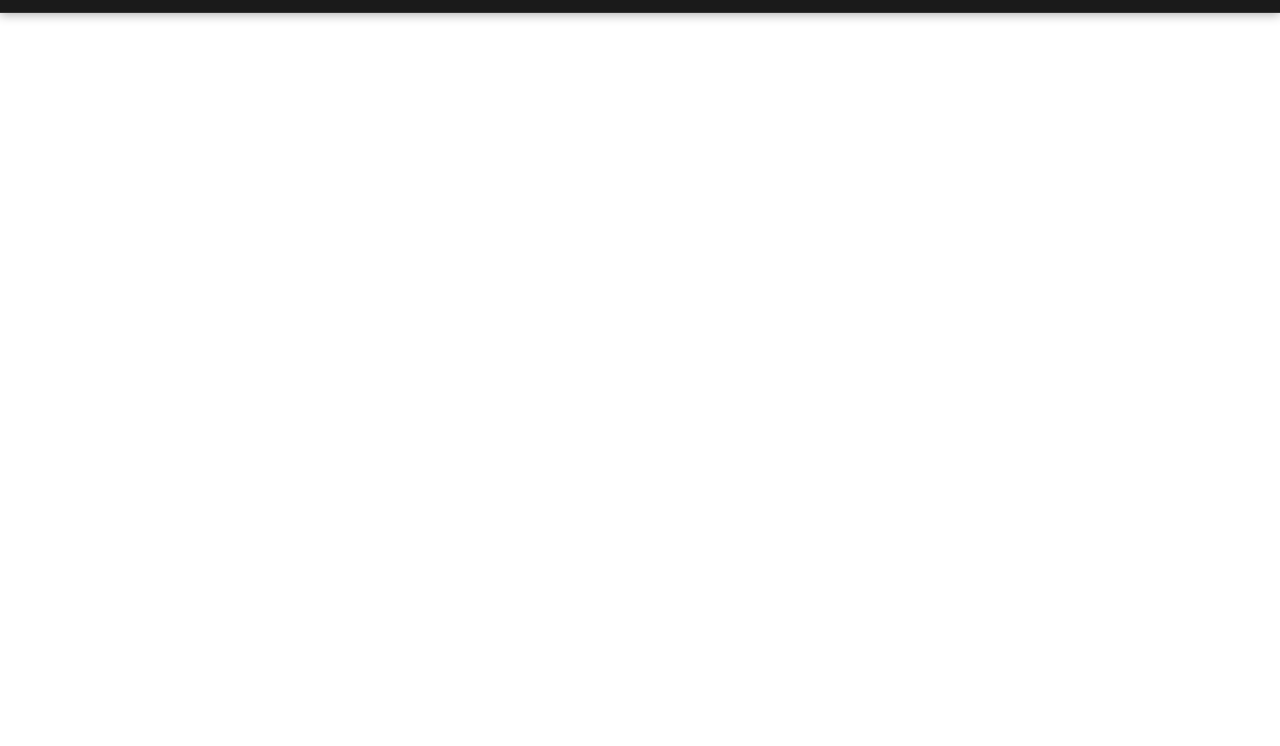
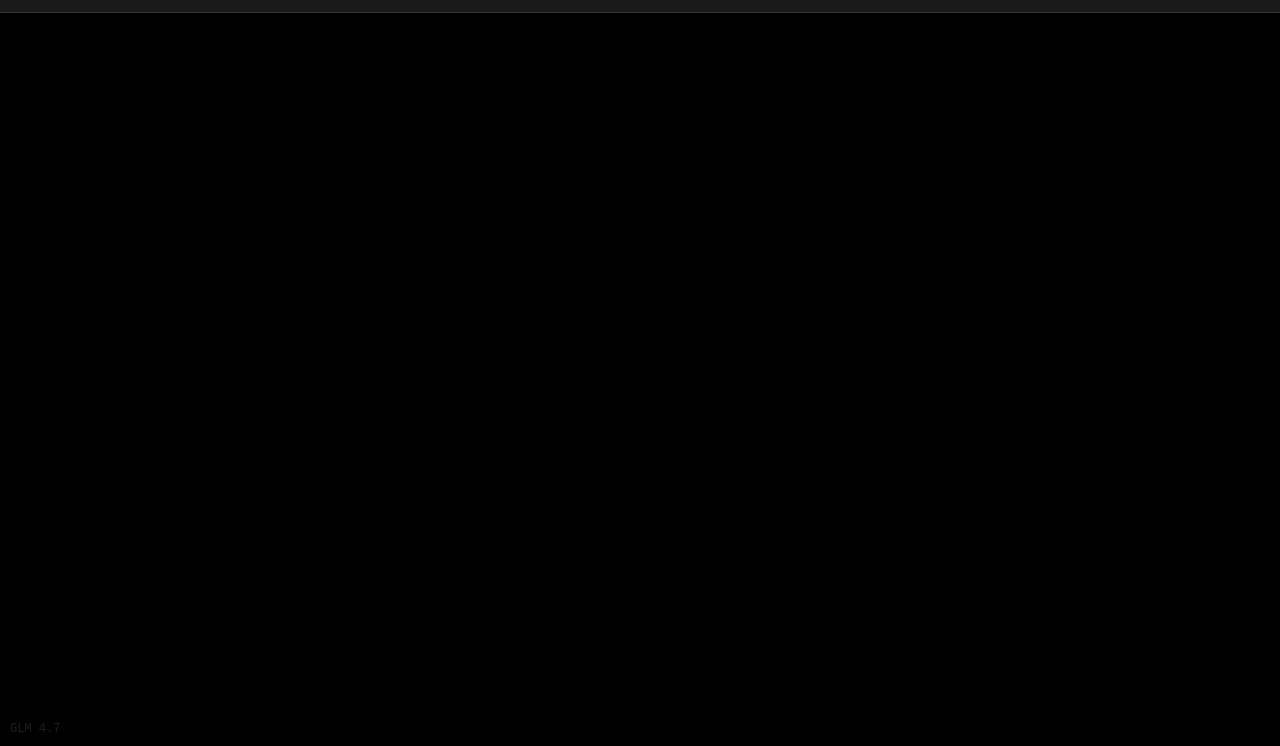
Before and after one commit to erroreditzyt/Unrestricted-proxy, a website: page index.html in a window 1280 px wide. Shown: the part 54-800 px from the top of the page. Drawn offline with Linux system fonts and the light colour scheme.

Commit message:
Change iframe sandbox attributes and background color
Updated iframe properties and background color.

```diff
--- a/index.html
+++ b/index.html
@@ -77,8 +77,9 @@
   iframe {
     flex: 1;
     width: 100%;
+    height: 100%;
     border: none;
-    background: white;
+    background: #000000;
   }
 
   /* Watermark */
@@ -110,7 +111,7 @@
     <span id="status">Ready.</span>
   </header>
 
-  <iframe id="frame" title="Website preview" sandbox referrerpolicy="no-referrer"></iframe>
+  <iframe id="frame" title="Website preview" sandbox="allow-scripts allow-same-origin allow-forms allow-popups" referrerpolicy="no-referrer"></iframe>
 
   <div class="watermark">GLM 4.7</div>
 
```
